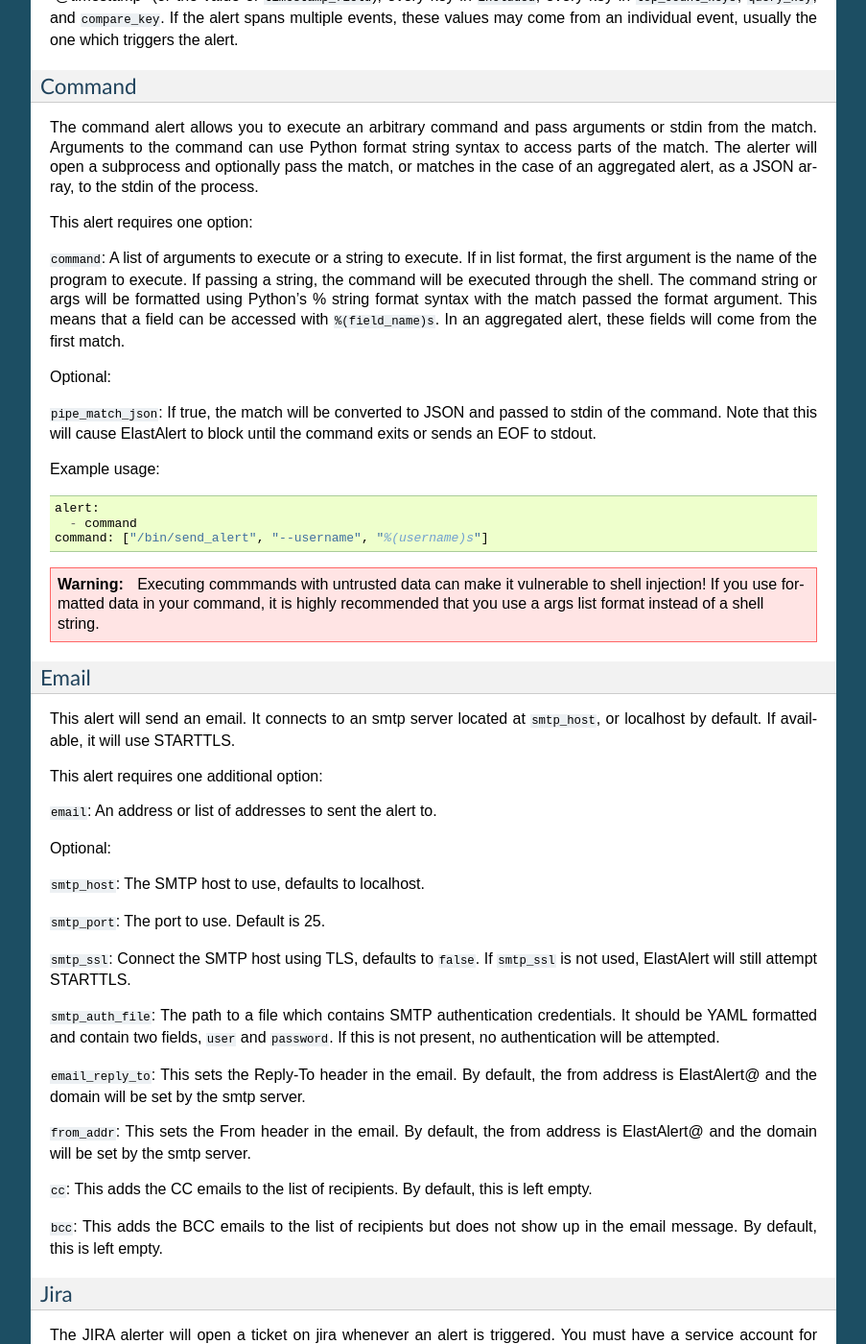
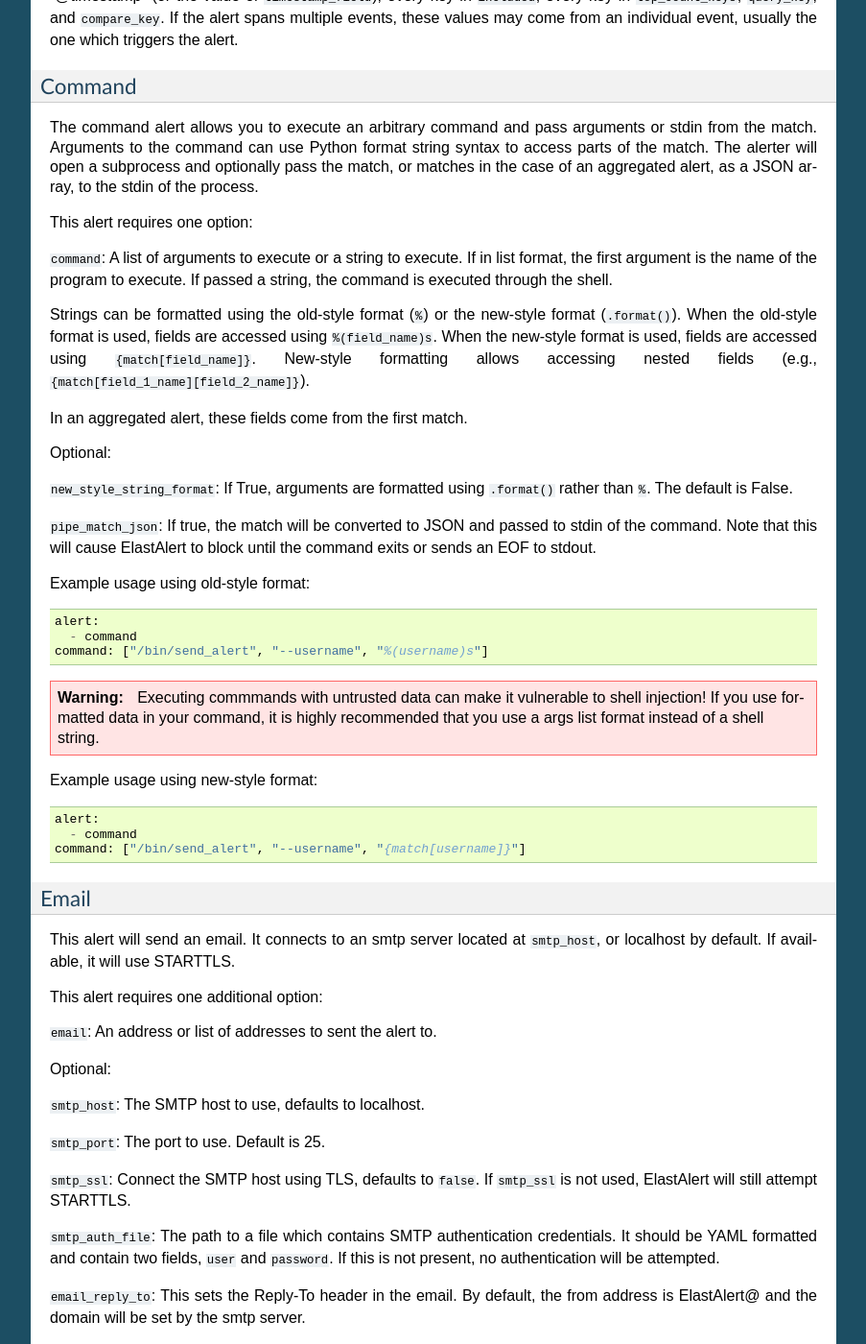
Before and after one commit to Yelp/elastalert, a Sphinx documentation site: the page built from docs/source/ruletypes.rst, in a window 1280 px wide and 1400 px high, scrolled down 19306 px. Shown: the whole window at 96% size, without its empty margins (198-1101 px from the left). Built offline with Sphinx 7.4.7, drawn with Linux system fonts in a browser that asks for light colours.

Commit message:
Add optional new_style_string_format option to CommandAlert

```diff
--- a/docs/source/ruletypes.rst
+++ b/docs/source/ruletypes.rst
@@ -1021,17 +1021,23 @@ in the case of an aggregated alert, as a JSON array, to the stdin of the process
 
 This alert requires one option:
 
-``command``: A list of arguments to execute or a string to execute. If in list format, the first argument is the name of the program to execute. If passing a
-string, the command will be executed through the shell. The command string or args will be formatted using Python's % string format syntax with the
-match passed the format argument. This means that a field can be accessed with ``%(field_name)s``. In an aggregated alert, these fields will come
-from the first match.
+``command``: A list of arguments to execute or a string to execute. If in list format, the first argument is the name of the program to execute. If passed a
+string, the command is executed through the shell.
+
+Strings can be formatted using the old-style format (``%``) or the new-style format (``.format()``). When the old-style format is used, fields are accessed
+using ``%(field_name)s``. When the new-style format is used, fields are accessed using ``{match[field_name]}``. New-style formatting allows accessing nested
+fields (e.g., ``{match[field_1_name][field_2_name]}``).
+
+In an aggregated alert, these fields come from the first match.
 
 Optional:
+
+``new_style_string_format``: If True, arguments are formatted using ``.format()`` rather than ``%``. The default is False.
 
 ``pipe_match_json``: If true, the match will be converted to JSON and passed to stdin of the command. Note that this will cause ElastAlert to block
 until the command exits or sends an EOF to stdout.
 
-Example usage::
+Example usage using old-style format::
 
     alert:
       - command
@@ -1041,6 +1047,12 @@ Example usage::
 
     Executing commmands with untrusted data can make it vulnerable to shell injection! If you use formatted data in
     your command, it is highly recommended that you use a args list format instead of a shell string.
+
+Example usage using new-style format::
+
+    alert:
+      - command
+    command: ["/bin/send_alert", "--username", "{match[username]}"]
 
 
 Email
```
Also changed, not shown: 2 other files.
